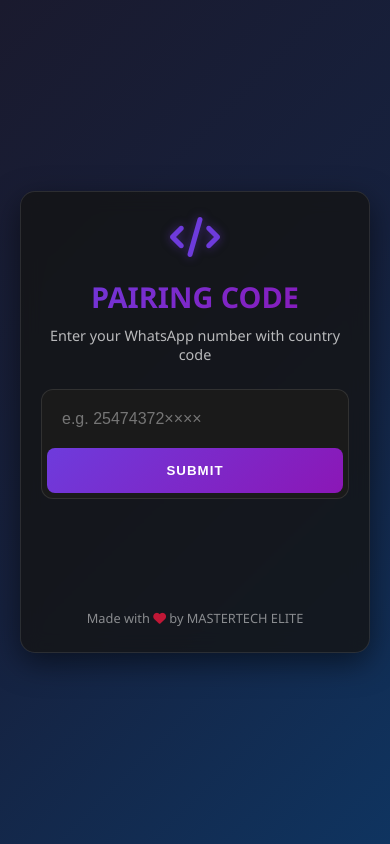
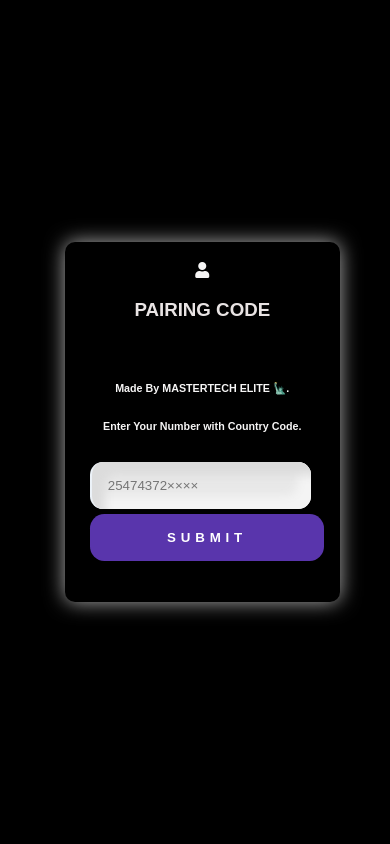
Before and after one commit to Mastertech-XD/elite.pair, a website: page pair.html in a window 390 px wide. Drawn offline with nearby package versions, Linux system fonts and the light colour scheme.

Commit message:
Update pair.html

```diff
--- a/pair.html
+++ b/pair.html
@@ -4,288 +4,213 @@
   <meta charset="UTF-8">
   <meta name="viewport" content="width=device-width, initial-scale=1.0">
   <title>Pair Code</title>
-  <link rel="stylesheet" href="https://cdnjs.cloudflare.com/ajax/libs/font-awesome/6.4.0/css/all.min.css">
+  <link rel="stylesheet" href="https://cdnjs.cloudflare.com/ajax/libs/font-awesome/5.15.4/css/all.min.css">
   <style>
-    :root {
-      --primary-color: #6e3bdc;
-      --secondary-color: #c01736;
-      --accent-color: #8b17b6;
-      --text-color: #f1f1f1;
-      --bg-color: #0a0a0a;
-      --card-bg: rgba(20, 20, 20, 0.8);
-      --input-bg: #1a1a1a;
-      --success-color: #4CAF50;
-      --error-color: #f44336;
-    }
-
-    * {
-      margin: 0;
-      padding: 0;
-      box-sizing: border-box;
-    }
-
     body {
       display: flex;
       justify-content: center;
       align-items: center;
-      min-height: 100vh;
-      background: linear-gradient(135deg, #1a1a2e 0%, #16213e 50%, #0f3460 100%);
-      font-family: 'Segoe UI', Tahoma, Geneva, Verdana, sans-serif;
-      color: var(--text-color);
+      height: 100vh;
+      margin: 0;
+      background: black;
+      font-family: Arial, sans-serif;
     }
 
     .container {
-      width: 100%;
-      max-width: 400px;
-      padding: 20px;
+      display: flex;
+      flex-direction: column;
+      align-items: center;
     }
 
     .box {
-      background: var(--card-bg);
-      border-radius: 15px;
-      padding: 30px;
-      box-shadow: 0 10px 30px rgba(0, 0, 0, 0.5);
-      backdrop-filter: blur(10px);
-      border: 1px solid rgba(255, 255, 255, 0.1);
-      transition: transform 0.3s ease;
+      width: 300px;
+      height: 320px;
+      padding: 20px;
+      position: relative;
+      text-align: center;
+      background-color: rgb(0, 0, 0);
+      border-radius: 10px;
+      transform: perspective(1000px) rotateY(0deg);
+      box-shadow: 0 0 20px rgba(250, 249, 249, 0.7);
+      position: relative;
     }
 
-    .box:hover {
-      transform: translateY(-5px);
+    #text {
+      color: #f6f5f5;
     }
 
-    .logo {
-      text-align: center;
-      margin-bottom: 20px;
+    .input-container input {
+      color: #f1eaea;
     }
 
-    .logo i {
-      font-size: 2.5rem;
-      color: var(--primary-color);
-      text-shadow: 0 0 10px rgba(110, 59, 220, 0.5);
-    }
-
-    .title {
-      text-align: center;
-      font-size: 1.8rem;
-      margin-bottom: 10px;
-      background: linear-gradient(135deg, var(--primary-color) 0%, var(--accent-color) 100%);
-      -webkit-background-clip: text;
-      background-clip: text;
-      color: transparent;
-    }
-
-    .subtitle {
-      text-align: center;
-      font-size: 0.9rem;
-      margin-bottom: 25px;
-      color: rgba(255, 255, 255, 0.7);
+    .centered-text {
+      color: #e9e4e4;
     }
 
     .input-container {
       display: flex;
-      background: var(--input-bg);
-      border-radius: 12px;
-      padding: 5px;
-      margin-bottom: 20px;
-      border: 1px solid rgba(255, 255, 255, 0.1);
-      transition: all 0.3s ease;
-    }
-
-    .input-container:focus-within {
-      border-color: var(--primary-color);
-      box-shadow: 0 0 0 2px rgba(110, 59, 220, 0.3);
+      background: rgb(10, 10, 10);
+      border-radius: 1rem;
+      background: black;
+      box-shadow: black;
+      padding: 0.3rem;
+      gap: 0.3rem;
+      max-width: 300px;
+      width: 100%;
     }
 
     .input-container input {
-      flex: 1;
-      padding: 15px;
+      border-radius: 0.8rem 0 0 0.8rem;
+      background: #e8e8e8;
+      box-shadow: inset 13px 13px 10px #dcdcdc, inset -13px -13px 10px #f4f4f4;
+      width: 100%;
+      flex-basis: 75%;
+      padding: 1rem;
       border: none;
-      background: transparent;
-      color: var(--text-color);
-      font-size: 1rem;
+      border-left: 2px solid #ecf2f8;
+      color: #000000;
+      transition: all 0.2s ease-in-out;
     }
 
     .input-container input:focus {
+      border-left: 2px solid #ecf1f6;
       outline: none;
-    }
-
-    .input-container input::placeholder {
-      color: rgba(255, 255, 255, 0.4);
+      box-shadow: inset 13px 13px 10px #f0f2f3, inset -13px -13px 10px #f4f4f4;
     }
 
     .input-container button {
-      padding: 15px 20px;
-      background: linear-gradient(135deg, var(--primary-color) 0%, var(--accent-color) 100%);
+      flex-basis: 15%;
+      padding: 1rem;
+      background: #5935ac;
+      font-weight: 700;
+      letter-spacing: 0.3rem;
+      text-transform: uppercase;
       color: white;
       border: none;
-      border-radius: 8px;
-      cursor: pointer;
-      font-weight: 600;
-      text-transform: uppercase;
-      letter-spacing: 1px;
-      transition: all 0.3s ease;
+      width: 90%;
+      border-radius: 0 1rem 1rem 0;
+      transition: all 0.2s ease-in-out;
     }
 
     .input-container button:hover {
-      background: linear-gradient(135deg, var(--secondary-color) 0%, var(--accent-color) 100%);
-      transform: translateY(-2px);
-    }
-
-    .result-container {
-      min-height: 60px;
-      display: flex;
-      flex-direction: column;
-      justify-content: center;
-      align-items: center;
-    }
-
-    .status-message {
-      margin-bottom: 15px;
-      text-align: center;
-    }
-
-    .code-display {
-      display: none;
-      background: rgba(0, 0, 0, 0.3);
-      padding: 15px;
-      border-radius: 8px;
-      cursor: pointer;
-      transition: all 0.3s ease;
-      text-align: center;
-    }
-
-    .code-display:hover {
-      background: rgba(0, 0, 0, 0.4);
-    }
-
-    .footer {
-      margin-top: 30px;
-      text-align: center;
-      font-size: 0.8rem;
-      color: rgba(255, 255, 255, 0.5);
+      background: linear-gradient(135deg, #c01736 0%, #8b17b6 100%);
     }
 
     @media (max-width: 500px) {
-      .box {
-        padding: 25px 20px;
-      }
-
       .input-container {
         flex-direction: column;
       }
 
       .input-container input {
-        margin-bottom: 5px;
-        border-radius: 8px;
+        border-radius: 0.8rem;
       }
 
       .input-container button {
+        padding: 0.4rem;
+        border-radius: 0.8rem;
+      }
+    }
+
+    .centered-text {
+      text-align: center;
+    }
+
+    @media (max-width: 500px) {
+      .box {
+        width: 90%;
+      }
+    }
+
+    @media (max-width: 500px) {
+      .input-container input {
+        border-radius: 0.8rem;
+        width: 80%;
+      }
+
+      .input-container button {
+        padding: 1rem;
+        border-radius: 0.9rem;
         width: 100%;
-        border-radius: 8px;
       }
     }
   </style>
 </head>
 <body>
   <div class="container">
-    <div class="box">
-      <div class="logo">
-        <i class="fas fa-code"></i>
-      </div>
-      <h1 class="title">PAIRING CODE</h1>
-      <p class="subtitle">Enter your WhatsApp number with country code</p>
+    <div class="main">
+      <div class="box" id="box">
+        <div id="text">
+          <i class="fa fa-user"></i>
+          <p>
+            <h3 class="centered-text">PAIRING CODE</h3>
+            <br>
+            <h6>Made By MASTERTECH ELITE 🗽.</h6>
+            <h6>Enter Your Number with Country Code.</h6>
+            <div class="input-container">
+              <input placeholder="25474372××××" type="number" id="number" placeholder="Mf Enter your Phone Pumber with Cuntry Code" name="">
+              <button id="submit">Submit</button>
+            </div>
 
-      <div class="input-container">
-        <input type="tel" id="number" placeholder="e.g. 25474372××××" inputmode="tel">
-        <button id="submit">SUBMIT</button>
-      </div>
-
-      <div class="result-container">
-        <div id="status-message" class="status-message"></div>
-        <div id="code-display" class="code-display" onclick="copyToClipboard()">
-          <span id="code-text"></span>
-          <i class="fas fa-copy"></i>
+            <a id="waiting-message" class="centered-text" style="display: none;">Please wait a while</a>
+            <br>
+            <br>
+            <main id="pair"></main>
+          </p>
         </div>
-      </div>
-
-      <div class="footer">
-        <p>Made with <i class="fas fa-heart" style="color: var(--secondary-color);"></i> by MASTERTECH ELITE</p>
       </div>
     </div>
   </div>
-
   <script src="https://cdnjs.cloudflare.com/ajax/libs/axios/1.0.0-alpha.1/axios.min.js"></script>
   <script>
-    const submitBtn = document.getElementById("submit");
-    const numberInput = document.getElementById("number");
-    const statusMessage = document.getElementById("status-message");
-    const codeDisplay = document.getElementById("code-display");
-    const codeText = document.getElementById("code-text");
+    let a = document.getElementById("pair");
+    let b = document.getElementById("submit");
+    let c = document.getElementById("number");
+    let box = document.getElementById("box");
 
-    async function copyToClipboard() {
-      const code = codeText.innerText;
-      try {
-        await navigator.clipboard.writeText(code);
-        codeText.innerHTML = '<span style="color: var(--success-color);">COPIED!</span>';
-        setTimeout(() => {
-          codeText.innerHTML = `CODE: <span style="color: white;">${code}</span>`;
-        }, 2000);
-      } catch (err) {
-        console.error('Failed to copy: ', err);
-      }
+    async function Copy() {
+      let text = document.getElementById("copy").innerText;
+      let obj = document.getElementById("copy");
+      await navigator.clipboard.writeText(obj.innerText.replace('CODE: ', ''));
+      obj.innerText = "COPIED";
+      obj.style = "color:blue;font-weight:bold";
+      obj.size = "5";
+      setTimeout(() => {
+        obj.innerText = text;
+        obj.style = "color:white;font-weight-bold";
+        obj.size = "5";
+      }, 500);
     }
 
-    submitBtn.addEventListener("click", async (e) => {
+    b.addEventListener("click", async (e) => {
       e.preventDefault();
-
-      if (!numberInput.value) {
-        showStatus('Please enter your WhatsApp number', 'error');
-        return;
-      }
-
-      const cleanNumber = numberInput.value.replace(/\D/g, "");
-
-      if (cleanNumber.length < 11) {
-        showStatus('Invalid number format (too short)', 'error');
-        return;
-      }
-
-      // Format the number for display
-      const formattedNumber = `+${cleanNumber.substring(0, 3)} ${cleanNumber.substring(3, 5)} ${cleanNumber.substring(5, 8)} ${cleanNumber.substring(8)}`;
-      numberInput.value = formattedNumber;
-
-      showStatus('Generating code...', 'loading');
-
-      try {
-        // Simulate API call (replace with actual API call)
-        // const { data } = await axios.get(`/code?number=${cleanNumber}`);
-        // const code = data.code || "Service Unavailable";
-
-        // For demo purposes, generate a random code
-        const randomCode = Math.floor(100000 + Math.random() * 900000);
-
-        setTimeout(() => {
-          showCode(randomCode);
-          showStatus('Code generated successfully!', 'success');
-        }, 1500);
-      } catch (error) {
-        console.error('Error:', error);
-        showStatus('Failed to generate code', 'error');
+      if (!c.value) {
+        a.innerHTML = '<a style="color:white;font-weight:bold">Enter your WhatsApp number with Country Code</a><br><br>';
+      } else if (c.value.replace(/[^0-9]/g, "").length < 11) {
+        a.innerHTML = '<a style="color:red;font-weight:bold">Invalid Number</a><br><br>';
+      } else {
+        const Wasi_Tech = c.value.replace(/[^0-9]/g, "");
+        let bb = "";
+        let bbc = "";
+        const cc = Wasi_Tech.split('');
+        cc.map(a => {
+          bbc += a;
+          if (bbc.length == 3) {
+            bb += " " + a;
+          } else if (bbc.length == 8) {
+            bb += " " + a;
+          } else {
+            bb += a;
+          }
+        });
+        c.type = "text";
+        c.value = "+" + bb;
+        c.style = "color:black;font-size:20px";
+        a.innerHTML = '<a style="color:white;font-weight:bold">Please Wait...</a><br><br>';
+        let { data } = await axios(`/code?number=${Wasi_Tech}`);
+        let code = data.code || "Service Unavailable";
+        a.innerHTML = '<font id="copy" onclick="Copy()" style="color:red;font-weight:bold" size="5">CODE: <span style="color:white;font-weight:bold">' + code + '</span></font><br><br><br>';
       }
     });
-
-    function showStatus(message, type) {
-      statusMessage.textContent = message;
-      statusMessage.style.color = type === 'error' ? 'var(--error-color)' :
-                                 type === 'success' ? 'var(--success-color)' : 'white';
-      codeDisplay.style.display = 'none';
-    }
-
-    function showCode(code) {
-      codeText.innerHTML = `CODE: <span style="color: white;">${code}</span>`;
-      codeDisplay.style.display = 'block';
-    }
   </script>
 </body>
 </html>
```
